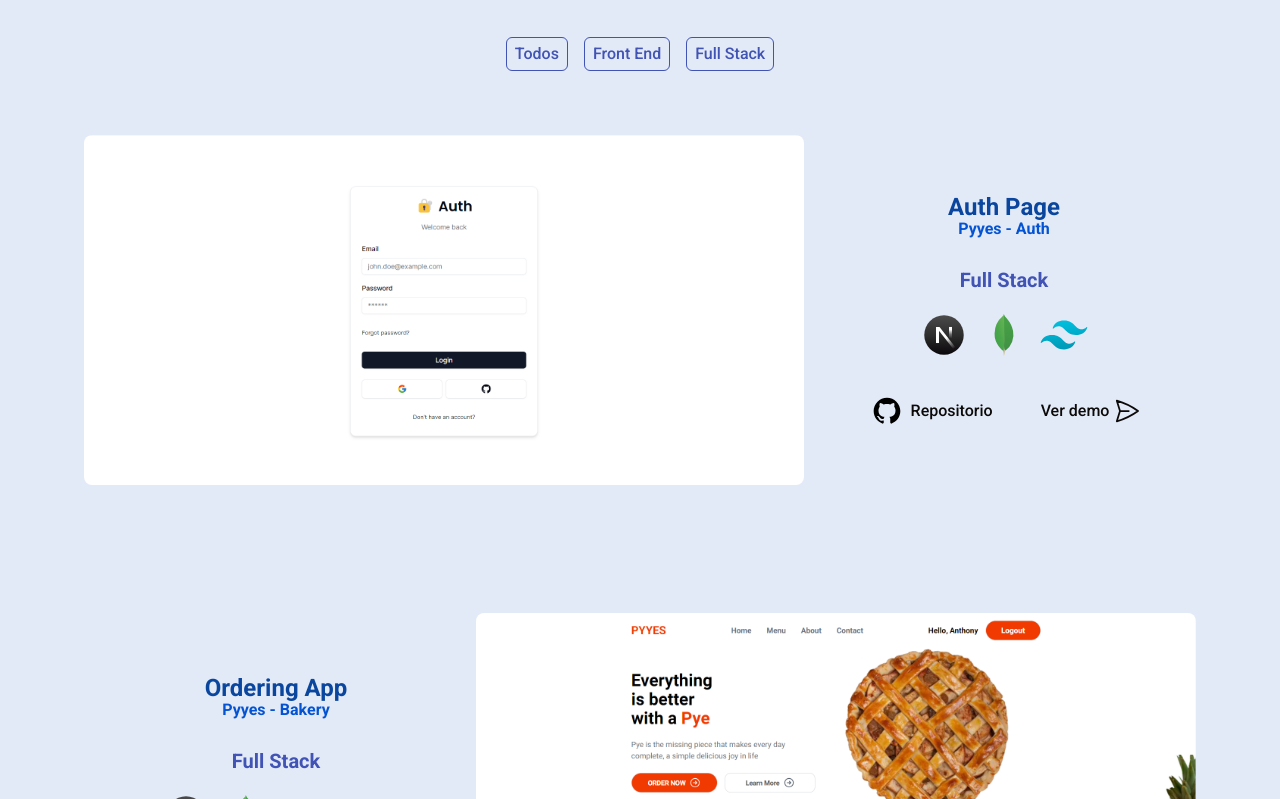
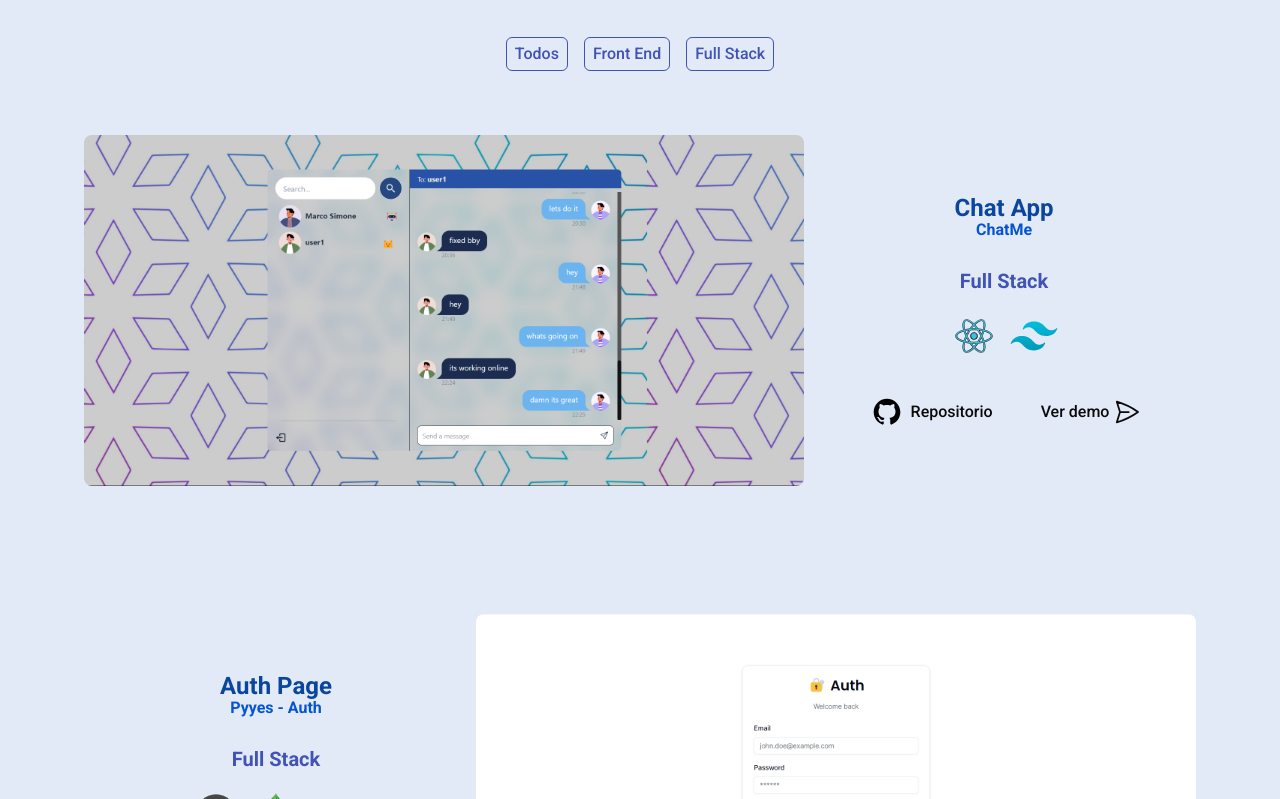
Before and after one commit to Jhan24b/Portafolio-ChallengeOne, a Next.js app: page / in a window 1280 px wide. Shown: the part 881-1680 px from the top of the page. Built offline with nearby package versions, Linux system fonts and the light colour scheme.

Commit message:
Adding chat app

```diff
--- a/src/app/components/layout/AboutMe.js
+++ b/src/app/components/layout/AboutMe.js
@@ -4,7 +4,6 @@ export default function AboutMe() {
       <div className="max-w-6xl mx-auto text-center">
       <h2> Extra Information </h2>
       </div>
-
     </section>
   );
 }
--- a/src/app/components/layout/Experience.js
+++ b/src/app/components/layout/Experience.js
@@ -22,6 +22,14 @@ export default function Experience() {
   const [filter, setFilter] = useState("");
   const proyectos = [
     {
+      title: "Chat App",
+      subtitle: "ChatMe",
+      role: "Full Stack",
+      tech: [React, Tailwind], //vite, socketio
+      img: "/chatMe.png",
+      urlRepository: "https://github.com/Jhan24b/AuthPyees",
+      urlProduction: "https://chatme-fxip.onrender.com",
+    },{
       title: "Auth Page",
       subtitle: "Pyyes - Auth",
       role: "Full Stack",
```
Also changed, not shown: public/chatMe.png (added).
